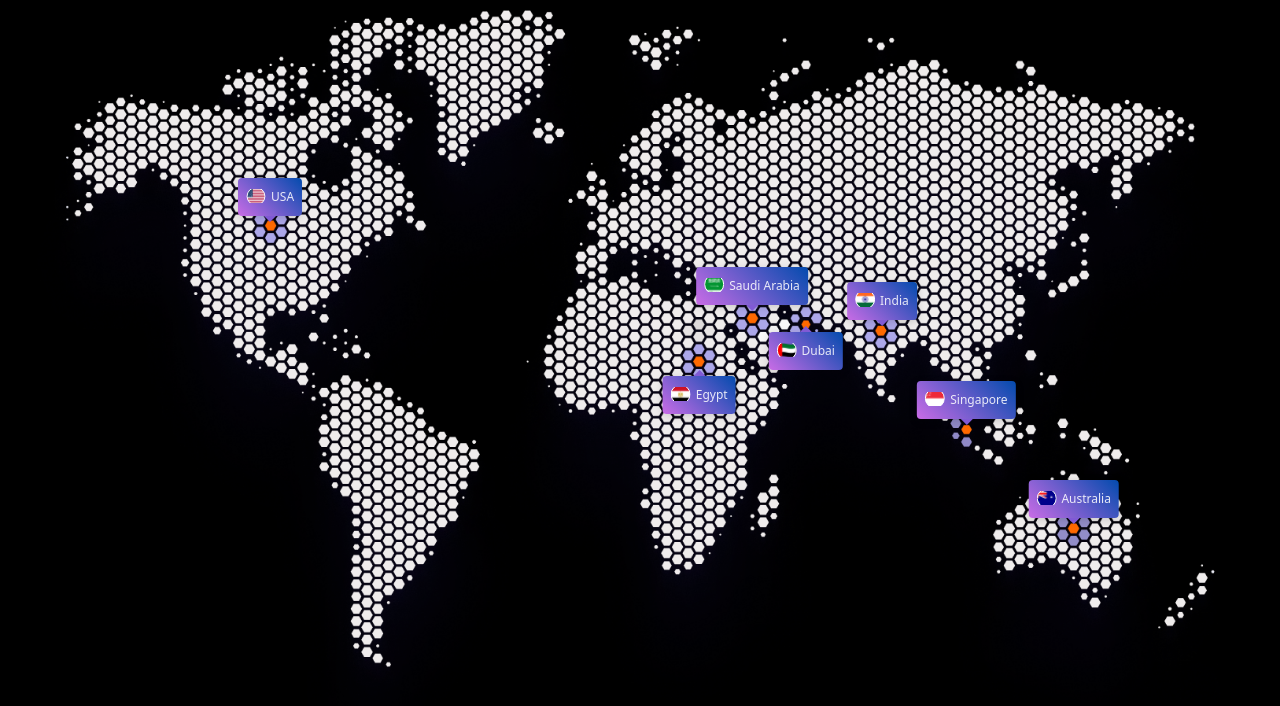
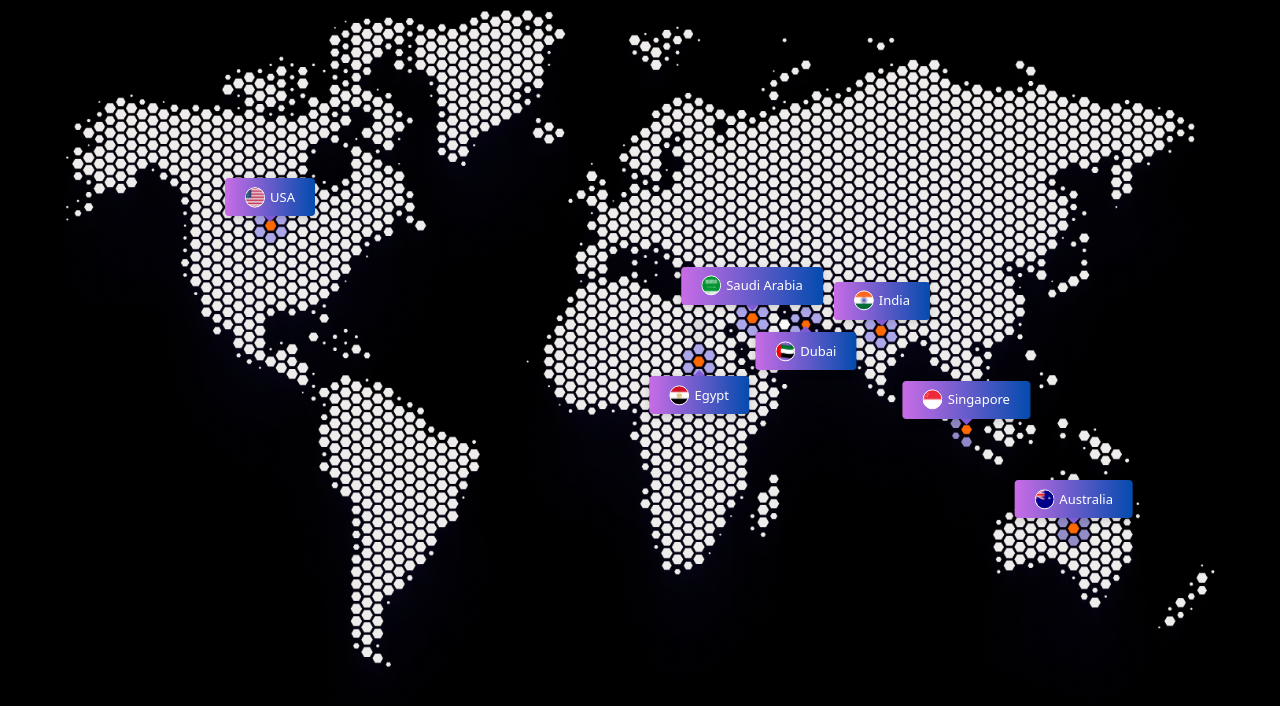
Before and after one commit to Gopiraj2306/maptask-react, a React (Vite) app: page / in a window 1280 px wide. Shown: the top 706 px of the page. Built offline with nearby package versions, Linux system fonts and the light colour scheme.

Commit message:
css minor changes

```diff
--- a/src/components/WorldMap.css
+++ b/src/components/WorldMap.css
@@ -14,7 +14,7 @@
 .country-marker {
   position: absolute;
   transform: translate(-50%, -50%);
-  cursor: pointer;
+  /*cursor: pointer;*/
 }
 
 .dot {
@@ -41,8 +41,9 @@
   left: 50%;
   transform: translateX(-50%);
   background-color: white;
-  background: linear-gradient(45deg, #C96CE6,#034BAE);
-  padding: 4px 8px;
+ background: linear-gradient(90deg, #C96CE6 0%, #034BAE 100%);
+
+  padding: 4px 20px;
   border-radius: 4px;
   white-space: nowrap;
   box-shadow: 0 2px 8px rgba(0,0,0,0.15);
@@ -51,7 +52,7 @@
   gap: 5px;
   z-index: 100;
   height: 30px;
-  border-color: white;
+
 }
 
 .tooltip::after {
@@ -73,16 +74,19 @@
   border-top: none;
   border-bottom: 6px solid #805ad5; /* Triangle now points up */
 }
-
 .name {
-  font-size: 12px;
+  font-size: 13px;
   font-weight: 500;
+  color: white;
+  line-height: 1;
 }
 
 .flag-icon {
   width: 20px;
-  height: 14px;
+  height: 21px;
   object-fit: cover;
+  border-radius: 50%;
+  display: block;
 }
 
 
```
